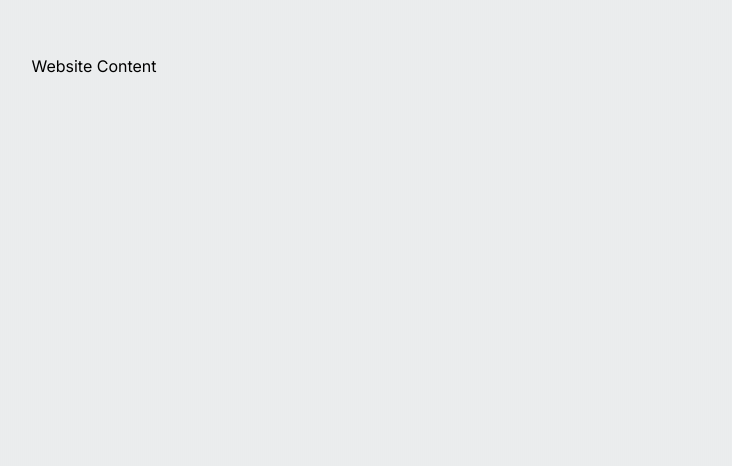
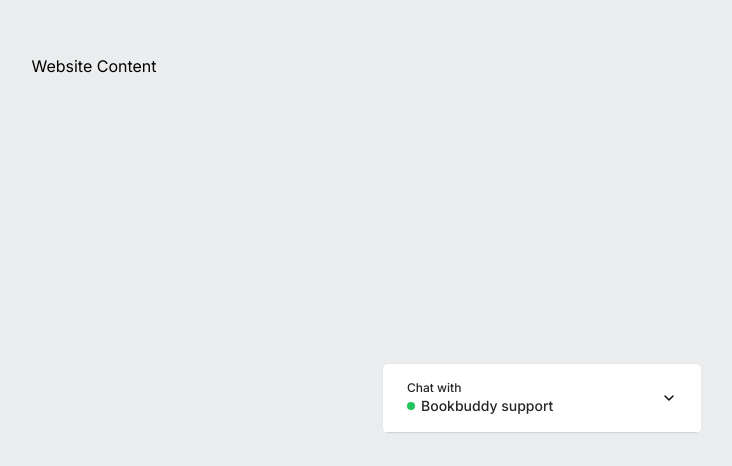
Before and after one commit to Deepjyoti-Sarmah/OpenAI-Chatbot, a Next.js app: page / in a window 1280 px wide. Shown: the part 334-800 px from the top of the page, without its empty margins (546-1278 px from the left). Built offline with nearby package versions, Linux system fonts and the light colour scheme.

Commit message:
created collasped chat

```diff
--- a/src/components/Chat.tsx
+++ b/src/components/Chat.tsx
@@ -1,9 +1,24 @@
 import {FC} from 'react';
-import { Accordion, AccordionItem } from './ui/accordion';
+import { Accordion, AccordionContent, AccordionItem, AccordionTrigger } from './ui/accordion';
+import ChatHeader from './ChatHeader';
 
 const Chat: FC = () => {
   return <Accordion type='single' collapsible className='relative bg-white z-40 shadow'>
-    <AccordionItem></AccordionItem>
+    <AccordionItem value='item-1'>
+      <div className='fixed right-8 w-80 bottom-8 bg-white border border-gray-200 rounded-md overflow-hidden'>
+        <div className='w-full h-full flex flex-col'>
+          <AccordionTrigger className='px-6 border-b border-zinc-300'>
+            <ChatHeader />
+          </AccordionTrigger>
+          <AccordionContent>
+            <div className='flex flex-col h-80'>
+              messages
+              <chatInput />
+            </div>
+          </AccordionContent>
+        </div>
+      </div>
+    </AccordionItem>
   </Accordion>
 }
 
--- /dev/null
+++ b/src/components/ChatHeader.tsx
@@ -0,0 +1,19 @@
+import {FC} from 'react'
+
+interface ChatHeaderProps {}
+
+const ChatHeader: FC<ChatHeaderProps> = ({}) => {
+  return (
+    <div className='w-full flex gap-3 justify-start items-center text-zinc-800'>
+      <div className='flex flex-col items-start text-sm'>
+        <p className='text-xs'>Chat with</p>
+        <div className='flex gap-1.5 items-center'>
+          <p className='w-2 h-2 rounded-full bg-green-500'/>
+          <p className='font-medium'>Bookbuddy support</p>
+        </div>
+      </div>
+    </div>
+  )
+}
+
+export default ChatHeader;
--- a/src/components/ui/accordion.tsx
+++ b/src/components/ui/accordion.tsx
@@ -34,7 +34,7 @@
       {...props}
     >
       {children}
-      <ChevronDown className="h-4 w-4 shrink-0 transition-transform duration-200" />
+      <ChevronDown className="h-4 w-4 text-black shrink-0 transition-transform duration-200" />
     </AccordionPrimitive.Trigger>
   </AccordionPrimitive.Header>
 ))
```
Also changed, not shown: src/components/chatInput.tsx (added).
